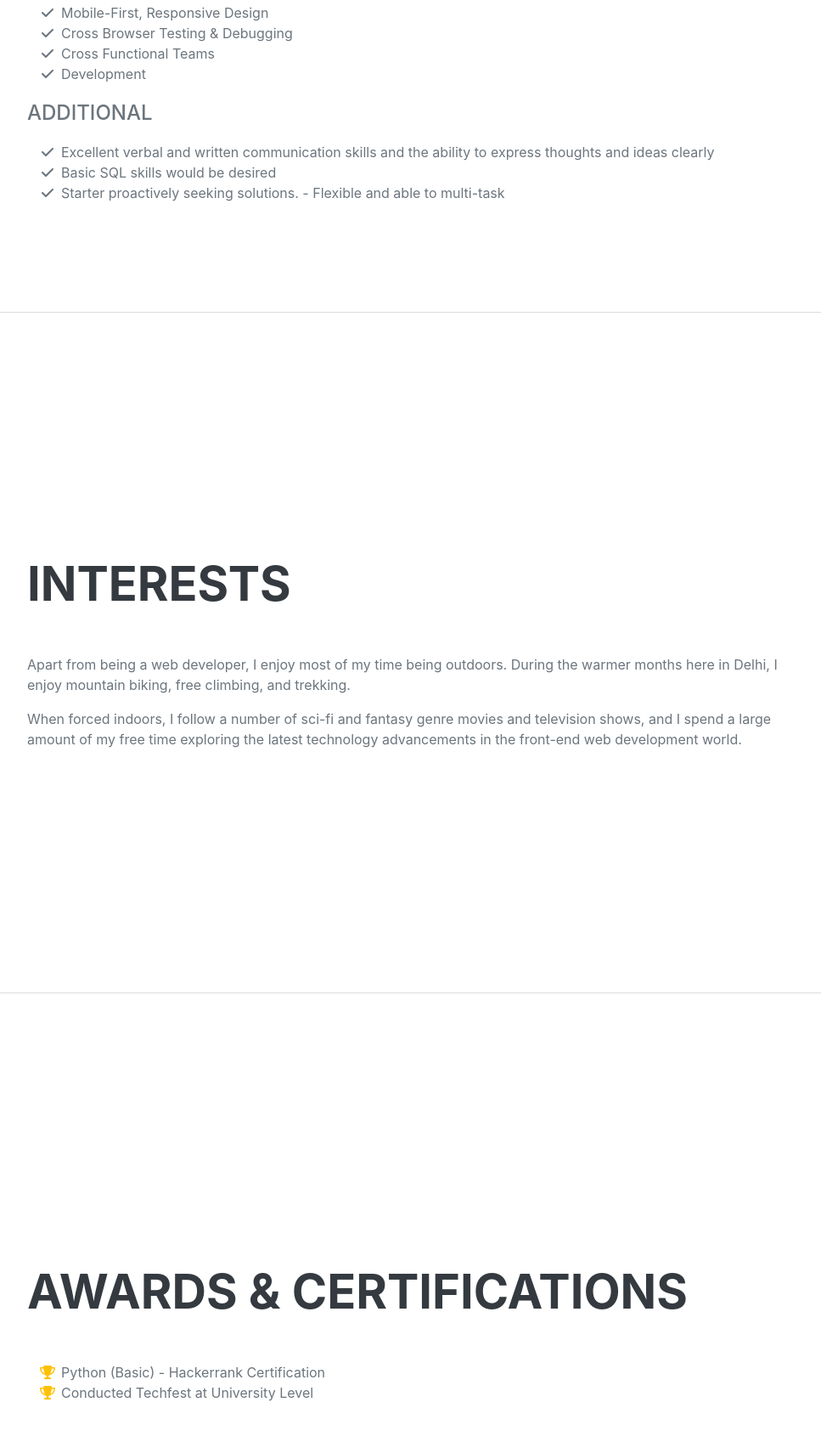
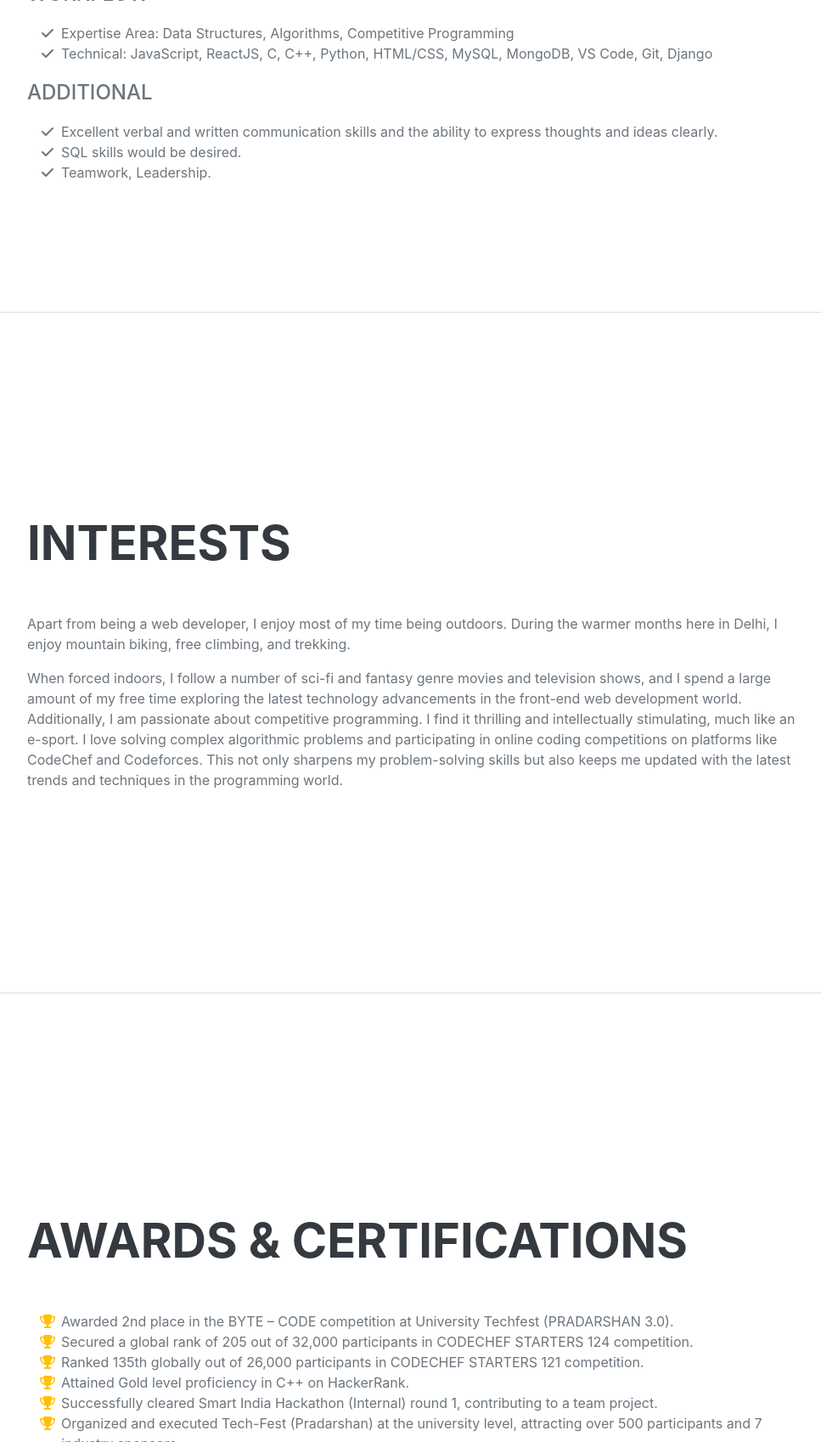
Before and after one commit to Mahir-06/mahir_sharma.portfolio.github.io, a plain HTML site: page index.html in a window 1280 px wide. Shown: the part 2836-4533 px from the top of the page at 85% size, without its empty margins (288-1255 px from the left). Drawn offline with nearby package versions, Linux system fonts and the light colour scheme; a web font is replaced by a local one.

Commit message:
updated skills and interests section

```diff
--- a/index.html
+++ b/index.html
@@ -94,6 +94,7 @@ managing relational databases.
                         </div>
                         <div class="flex-shrink-0"><span class="text-primary">March 2023 - April 2023</span></div>
                     </div>
+                    <br>
                     <div class="d-flex flex-column flex-md-row justify-content-between">
                         <div class="flex-grow-1">
                             <h3 class="mb-0">Web Developer Intern</h3>
@@ -133,7 +134,7 @@ managing relational databases.
                             <h3 class="mb-0">Shree Guru Gobind Singh Tricentenary University</h3>
                             <div class="subheading mb-3">Bachelor of Technology in Computer Science Engineering</div>
                             <div>Computer Science - Artificial Intelligence & Machine Learning</div>
-                            <p>Percentile: ---</p>
+                            <p>CGPA: 7.3</p>
                         </div>
                         <div class="flex-shrink-0"><span class="text-primary">September 2021 - August 2025</span></div>
                     </div>
@@ -171,34 +172,26 @@ managing relational databases.
                     <ul class="fa-ul mb-3">
                         <li>
                             <span class="fa-li"><i class="fas fa-check"></i></span>
-                            Mobile-First, Responsive Design
+                            Expertise Area: Data Structures, Algorithms, Competitive Programming
                         </li>
                         <li>
                             <span class="fa-li"><i class="fas fa-check"></i></span>
-                            Cross Browser Testing & Debugging
-                        </li>
-                        <li>
-                            <span class="fa-li"><i class="fas fa-check"></i></span>
-                            Cross Functional Teams
-                        </li>
-                        <li>
-                            <span class="fa-li"><i class="fas fa-check"></i></span>
-                            Development
+                            Technical: JavaScript, ReactJS, C, C++, Python, HTML/CSS, MySQL, MongoDB, VS Code, Git, Django
                         </li>
                     </ul>
                     <div class="subheading mb-3">Additional</div>
                     <ul class="fa-ul mb-0">
                         <li>
                             <span class="fa-li"><i class="fas fa-check"></i></span>
-                            Excellent verbal and written communication skills and the ability to express thoughts and ideas clearly
+                            Excellent verbal and written communication skills and the ability to express thoughts and ideas clearly.
                         </li>
                         <li>
                             <span class="fa-li"><i class="fas fa-check"></i></span>
-                            Basic SQL skills would be desired
+                            SQL skills would be desired.
                         </li>
                         <li>
                             <span class="fa-li"><i class="fas fa-check"></i></span>
-                            Starter proactively seeking solutions. - Flexible and able to multi-task
+                            Teamwork, Leadership.
                         </li>
                     </ul>
                 </div>
@@ -212,6 +205,7 @@ managing relational databases.
                     <h2 class="mb-5">Interests</h2>
                     <p>Apart from being a web developer, I enjoy most of my time being outdoors. During the warmer months here in Delhi, I enjoy mountain biking, free climbing, and trekking.</p>
                     <p class="mb-0">When forced indoors, I follow a number of sci-fi and fantasy genre movies and television shows, and I spend a large amount of my free time exploring the latest technology advancements in the front-end web development world.</p>
+                    <p class="mb-0">Additionally, I am passionate about competitive programming. I find it thrilling and intellectually stimulating, much like an e-sport. I love solving complex algorithmic problems and participating in online coding competitions on platforms like CodeChef and Codeforces. This not only sharpens my problem-solving skills but also keeps me updated with the latest trends and techniques in the programming world.</p>
                 </div>
             </section>
             <hr class="m-0" />
@@ -224,18 +218,28 @@ managing relational databases.
                     <ul class="fa-ul mb-0">
                         <li>
                             <span class="fa-li"><i class="fas fa-trophy text-warning"></i></span>
-                            Python (Basic) - Hackerrank Certification
+                            Awarded 2nd place in the BYTE – CODE competition at University Techfest (PRADARSHAN 3.0).
                         </li>
                         <li>
                             <span class="fa-li"><i class="fas fa-trophy text-warning"></i></span>
-                            Conducted Techfest at University Level
+                            Secured a global rank of 205 out of 32,000 participants in CODECHEF STARTERS 124 competition.
                         </li>
-                        <!-- <li>
+                        <li>
                             <span class="fa-li"><i class="fas fa-trophy text-warning"></i></span>
-                            1
-                            <sup>st</sup>
-                            Place - University of Colorado Boulder - Emerging Tech Competition 2009
-                        </li> -->
+                            Ranked 135th globally out of 26,000 participants in CODECHEF STARTERS 121 competition.
+                        </li>
+                        <li>
+                            <span class="fa-li"><i class="fas fa-trophy text-warning"></i></span>
+                            Attained Gold level proficiency in C++ on HackerRank.
+                        </li>
+                        <li>
+                            <span class="fa-li"><i class="fas fa-trophy text-warning"></i></span>
+                            Successfully cleared Smart India Hackathon (Internal) round 1, contributing to a team project.
+                        </li>
+                        <li>
+                            <span class="fa-li"><i class="fas fa-trophy text-warning"></i></span>
+                            Organized and executed Tech-Fest (Pradarshan) at the university level, attracting over 500 participants and 7 industry sponsors.
+                        </li>
                     </ul>
                 </div>
             </section>
```
